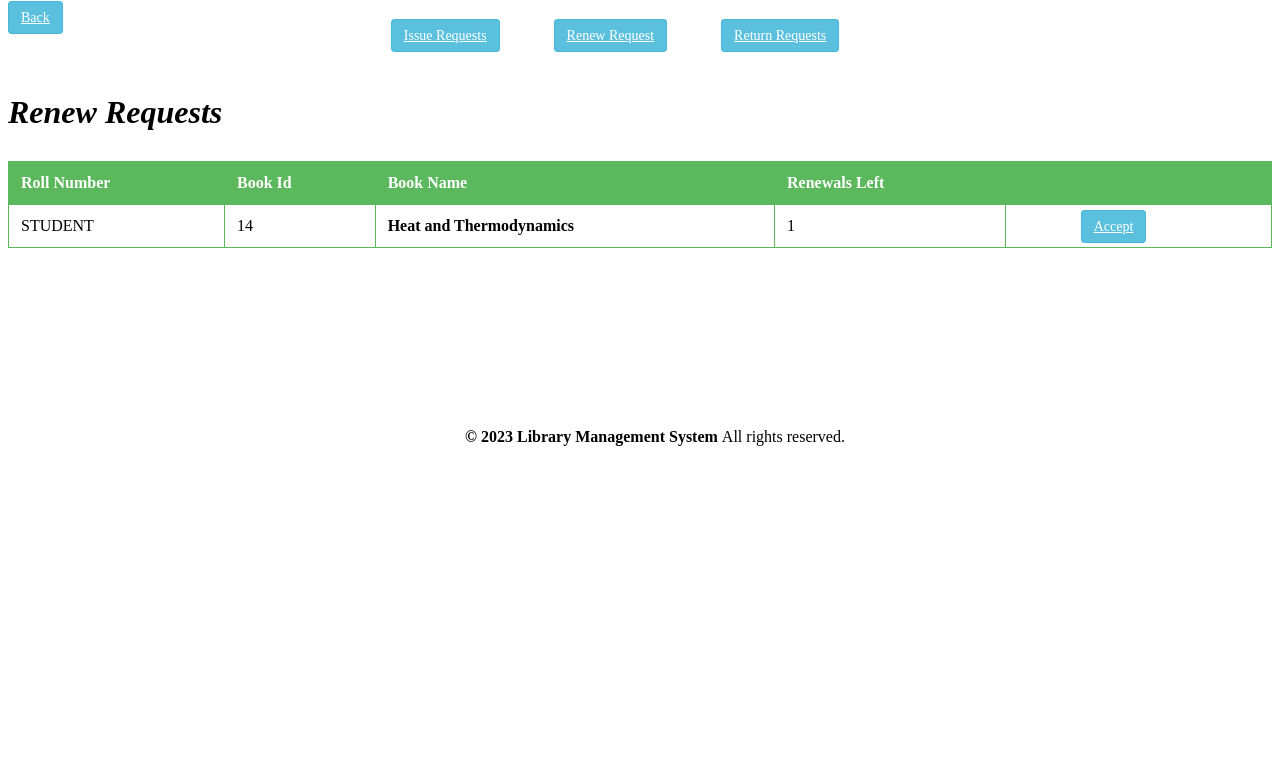
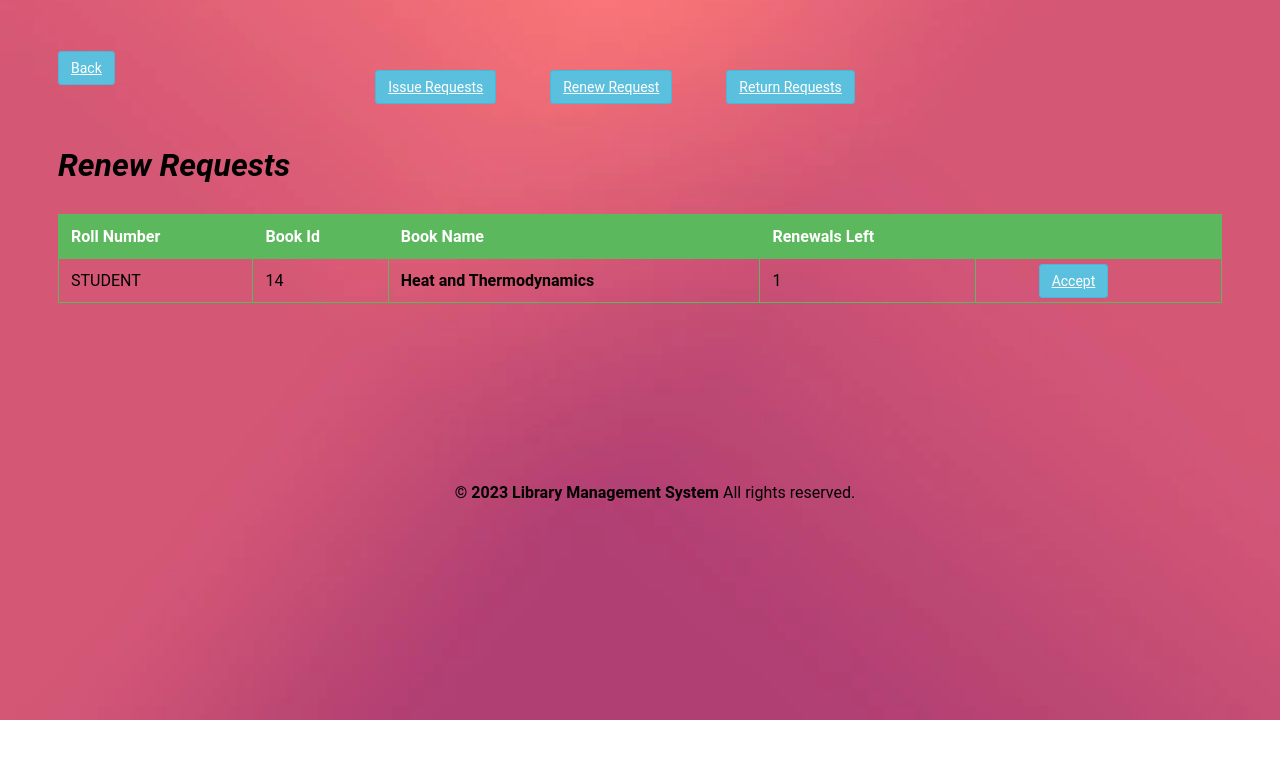
Before and after one commit to concillo/202SYSTEM, a PHP site: page /admin/renew_requests.php in a window 1280 px wide. Shown: the top 759 px of the page. Run offline with PHP 8.4, Linux system fonts and the light colour scheme; a user stored in the database is signed in; data comes from the database, SQL or seed files in the repository; some libraries are stand-ins or nearby versions.

Commit message:
[serot] requests background

```diff
--- a/admin/issue_requests.php
+++ b/admin/issue_requests.php
@@ -22,7 +22,7 @@ if ($_SESSION['RollNo']) {
 
    body {font-family: 'Roboto', sans-serif;
 
-        background: url('../images/colors.jpg') no-repeat;
+        background: url('images/purple.jpg') no-repeat;
 
         background-size: cover;
         background-position: center;
--- a/admin/renew_requests.php
+++ b/admin/renew_requests.php
@@ -19,12 +19,14 @@ if ($_SESSION['RollNo']) {
         <style>
 
 
-        background: url('../images/colors.jpg') no-repeat;
+body {font-family: 'Roboto', sans-serif;
 
-        background-size: cover;
-        background-position: center;
-       padding:50px;
-    }
+background: url('images/purple.jpg') no-repeat;
+
+background-size: cover;
+background-position: center;
+padding:50px;
+}
 
     .wrapper {
         display: flex;
```
Also changed, not shown: admin/return_requests.php (+6 -5 lines), admin/images/purple.jpg (added).
